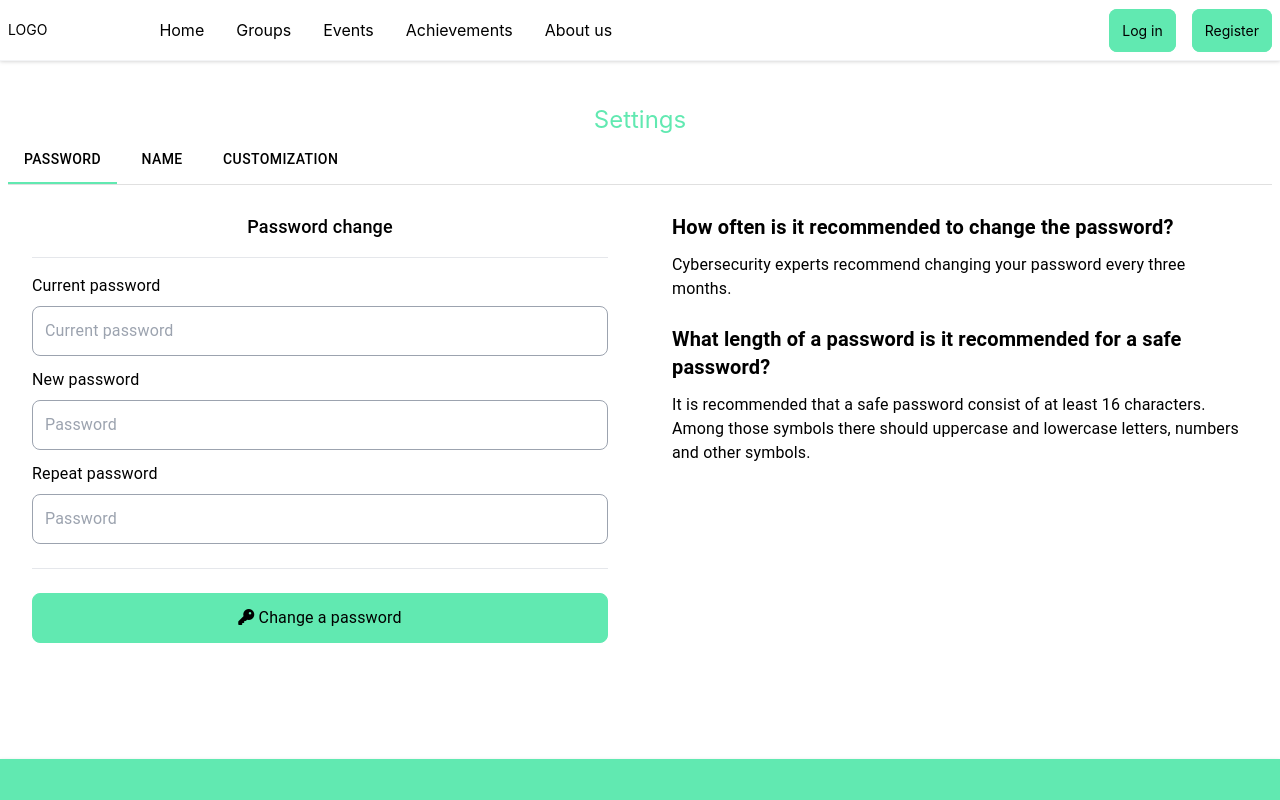
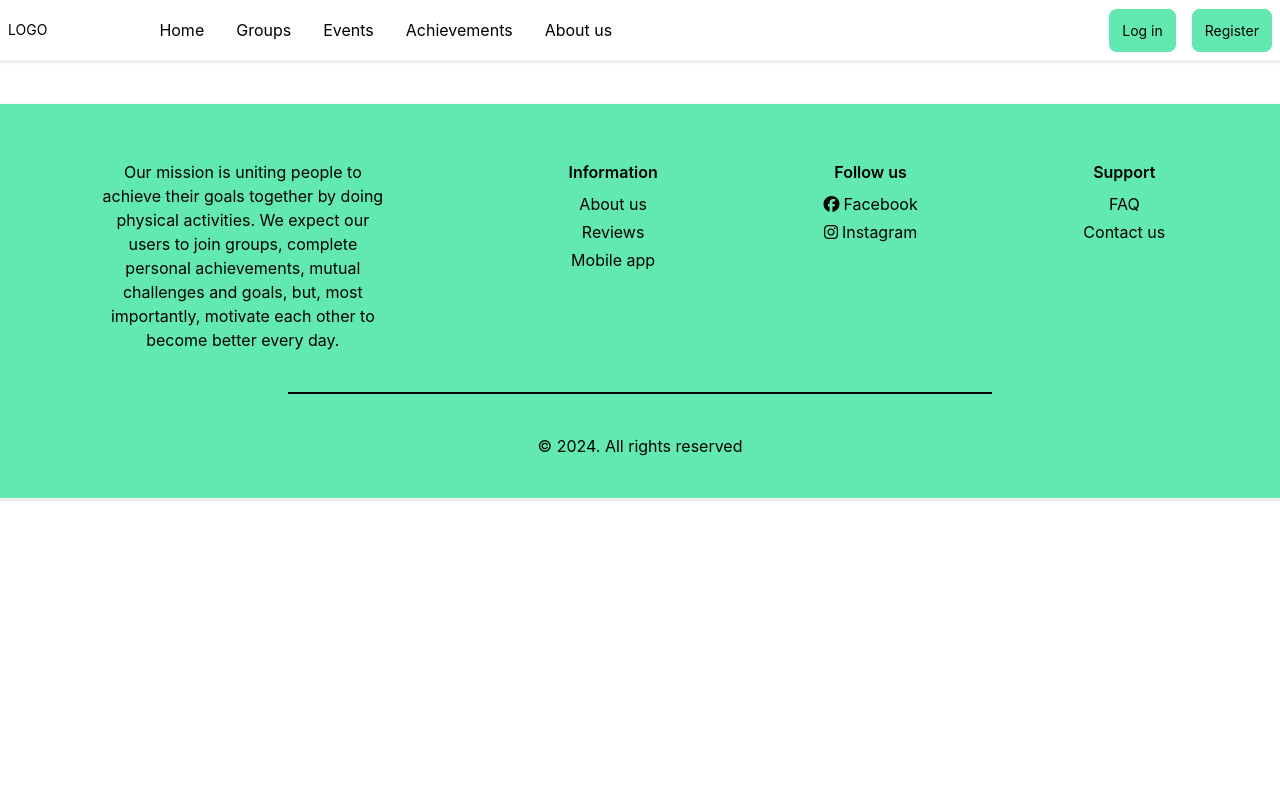
Before and after one commit to viliuszam/Stridemile, a React (Create React App) app in the folder client/: page /settings in a window 1280 px wide. Shown: the top 800 px of the page. Built offline with nearby package versions, Linux system fonts and the light colour scheme.

Commit message:
client: fix Settings page to be available for logged in user

```diff
--- a/client/src/views/Settings.js
+++ b/client/src/views/Settings.js
@@ -131,7 +131,7 @@ export default function BasicTabs() {
 
   return (
     <div>
-      {!isLoggedIn() && (
+      {isLoggedIn() && (
         <div className="container bg-white pt-12 pb-8 px-2">
           <Box sx={{ width: '100%' }}>
             <div className="text-[#61E9B1]">
```
